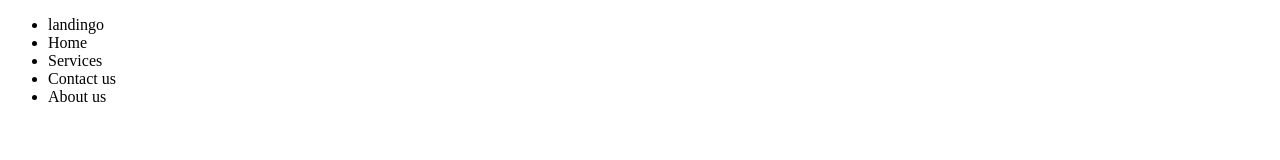
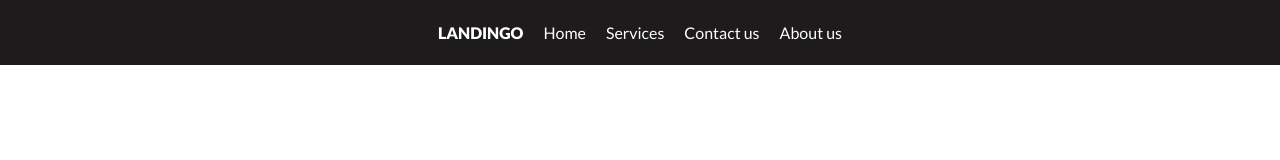
Before and after one commit to MLankaoui/landingo, a plain HTML site: page index.html in a window 1280 px wide. Drawn offline with Linux system fonts and the light colour scheme.

Commit message:
add the default css properties, and finish pretty much the navbar.

```diff
--- a/css/components/navbar.css
+++ b/css/components/navbar.css
@@ -0,0 +1,28 @@
+.header-navbar {
+        background-color: #1d1b1b;
+        color: white;
+        padding: 23px;
+        font-family: "Lato", sans-serif;
+}
+
+.navbar-elements {
+        display: flex;
+        flex-direction: space-around;
+        justify-content: center;
+        cursor: pointer;
+        gap: 20px;
+}
+
+
+.navbar-element:hover {
+        color: #00c5a7;
+        opacity: 50%;
+}
+
+.navbar-logo {
+        font-weight: 900;
+}
+
+.navbar-element {
+        font-weight: 400;
+}
--- a/css/style.css
+++ b/css/style.css
@@ -0,0 +1,9 @@
+* {
+        padding: 0;
+        margin: 0;
+        box-sizing: border-box;
+}
+
+li {
+        list-style: none;
+}
--- a/index.html
+++ b/index.html
@@ -6,13 +6,16 @@
         <title>landingo</title>
         <link rel="stylesheet" href="css/style.css">
         <link rel="stylesheet" href="css/components/navbar.css">
+        <link rel="preconnect" href="https://fonts.googleapis.com">
+        <link rel="preconnect" href="https://fonts.gstatic.com" crossorigin>
+        <link href="https://fonts.googleapis.com/css2?family=Lato:ital,wght@0,100;0,300;0,400;0,700;0,900;1,100;1,300;1,400;1,700;1,900&display=swap" rel="stylesheet">
 </head>
 <body>
         <!--working on the navbar element-->
         <div class="header-container">
                 <div class="header-navbar">
                         <ul class="navbar-elements">
-                                <li class="navbar-logo">landingo</li>
+                                <li class="navbar-logo">LANDINGO</li>
                                 <li class="navbar-element">Home</li>
                                 <li class="navbar-element">Services</li>
                                 <li class="navbar-element">Contact us</li>
```
